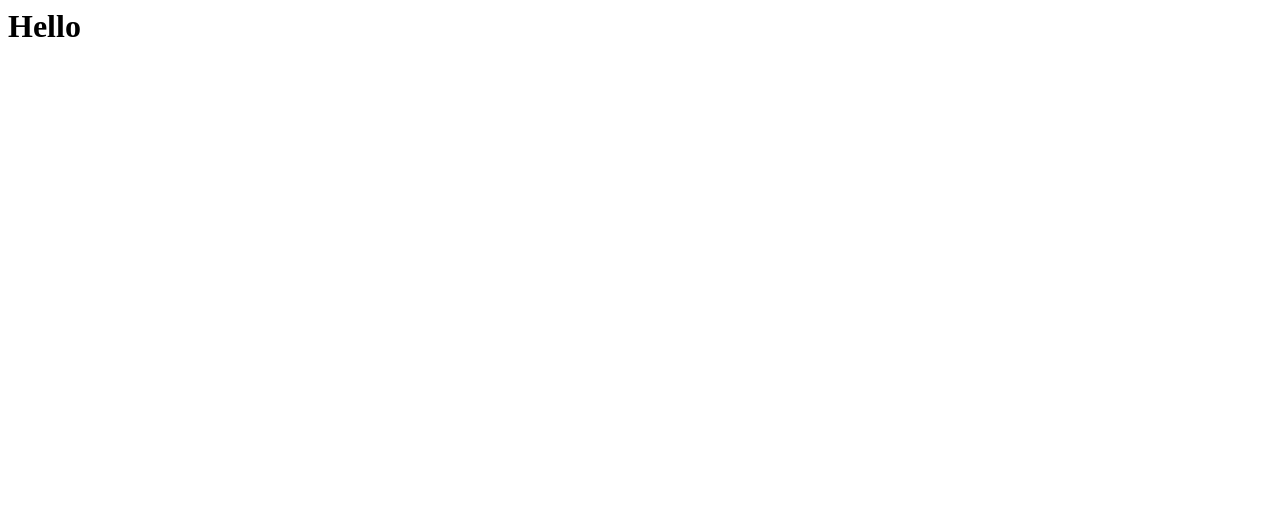
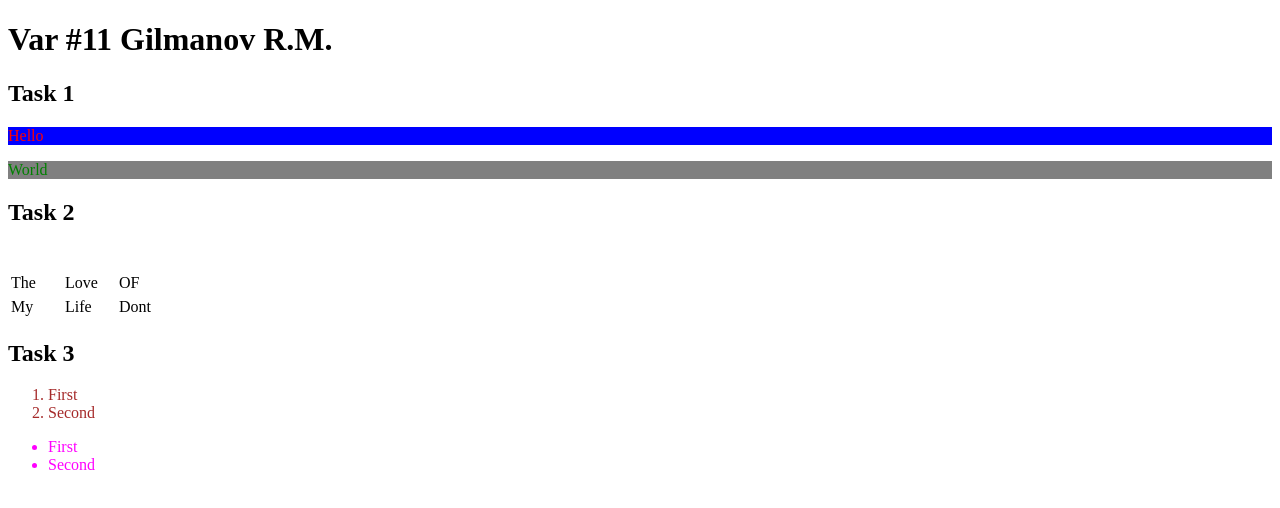
Before and after one commit to Ramazan212121/Ramazan212121.github.io, a plain HTML site: page index.html in a window 1280 px wide. Drawn offline with Linux system fonts and the light colour scheme.

Commit message:
Update index.html

```diff
--- a/index.html
+++ b/index.html
@@ -1 +1,69 @@
-<h1>Hello</h1>
+<!DOCTYPE html>
+<html>
+
+  <head>
+    <style>
+	.ab {
+		background-color:blue;
+		color:red;
+	}
+	.cd {
+		background-color:grey;
+		color:green;
+		font-style:Arial;
+	}
+	.cin.hover:{
+		background-color:yellow;
+		color:rgb(250, 50, 50);
+	}
+	table{
+		border:1 px;
+	}
+	td {
+		border:1 px solid black;
+		cell-spacing:0 px;
+		width:50px;
+		height:20px;
+	}
+	ol {
+		font-size:10 px;
+		color:brown;
+	}
+	ul {
+		font-size:5 px;
+		color:magenta;
+	}
+
+
+
+    </style>
+  </head>
+
+  <body>
+  <h1>Var #11 Gilmanov R.M.</h1>
+  <div>
+    <h2>Task 1</h2>
+    <p class='ab'>Hello</p>
+	<p class='cd'>World</p>
+  </div>
+  <div>
+    <h2>Task 2</h2>
+    <table>
+	<tr><td></td><td></td><td></td></tr>
+	<tr><td class="cin">The</td><td class="cin">Love</td><td class="cin">OF</td></tr>
+	<tr><td class="cin">My</td><td class="cin">Life</td><td class="cin">Dont</td></tr>
+	</table>
+  </div>
+  <div>
+    <h2>Task 3</h2>
+    <ol>
+		<li>First</li>
+		<li>Second</li>
+	</ol>
+	<ul>
+		<li>First</li>
+		<li>Second</li>
+	</ul>
+  </div>
+  </body>
+ </html>
```
